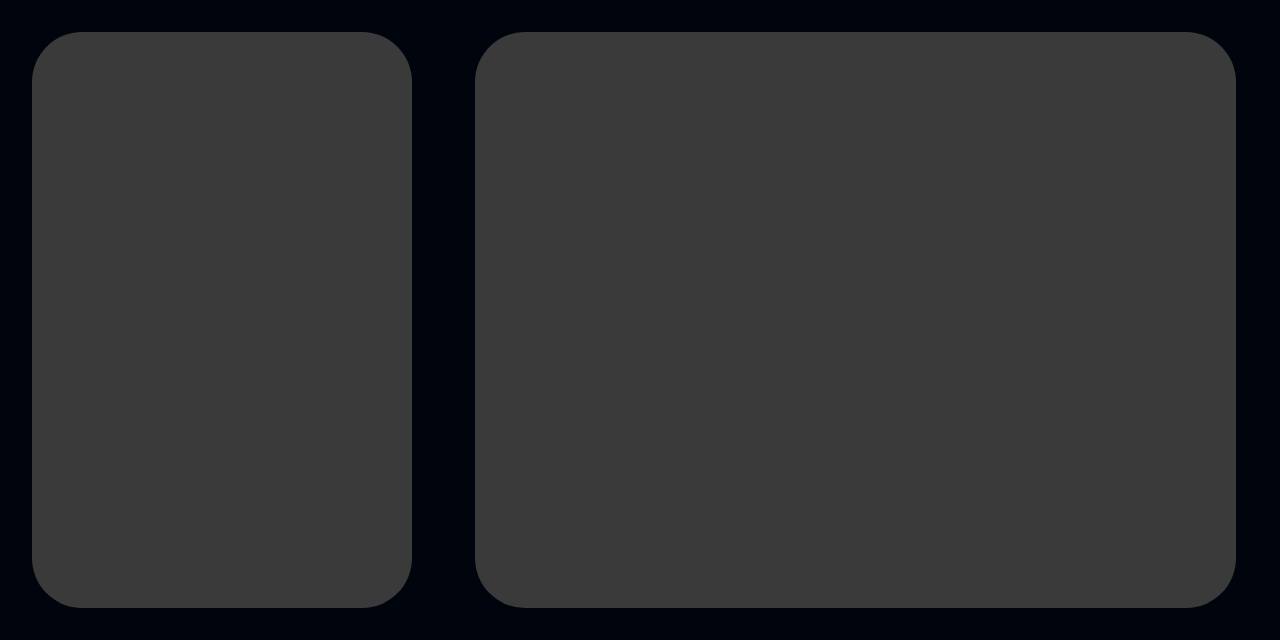
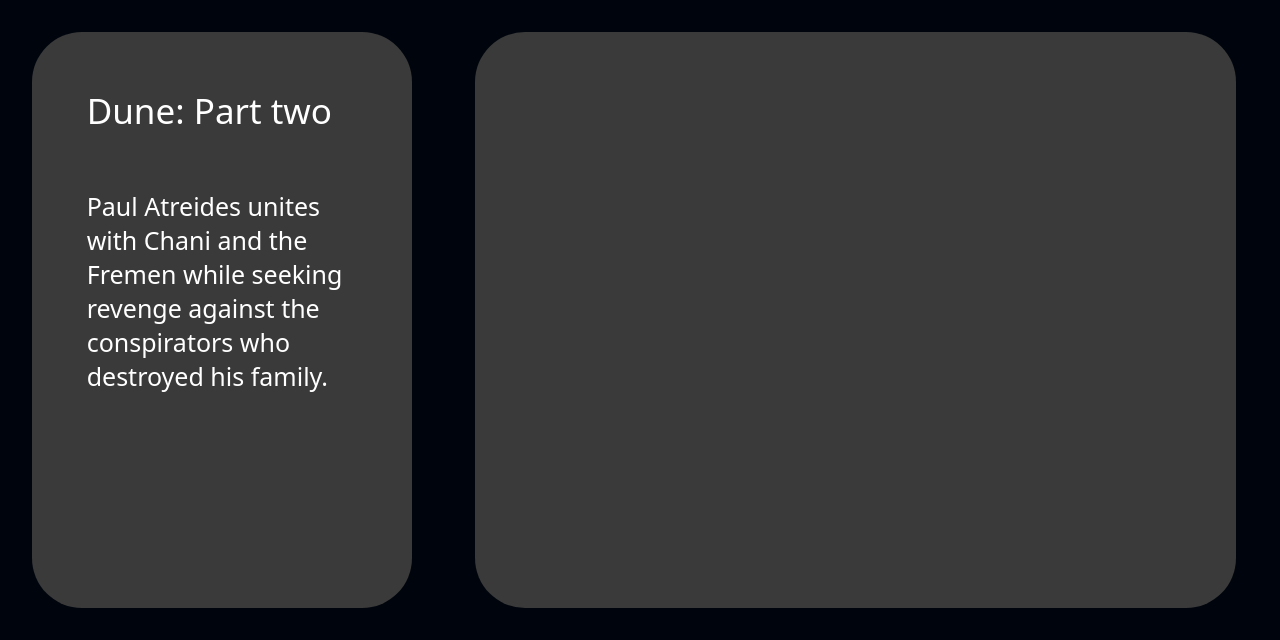
Before and after one commit to BertNK/WEBAPP1, a PHP site: page /movies/movie.php in a window 1280 px wide. Shown: the part 160-800 px from the top of the page. Run offline with PHP 8.4, Linux system fonts and the light colour scheme; the visitor is signed in with stand-in values (Sample User, id 1).

Commit message:
update
work done

```diff
--- a/css/main.css
+++ b/css/main.css
@@ -312,7 +312,9 @@
     height: 90%;
     background-color: #3a3a3a;
     border-radius: 50px;
-    justify-content: center;
+    justify-content: baseline;
+    flex-direction: column;
+    display: flex;
 }
 .movieblok2{
     width: 60%;
@@ -320,4 +322,17 @@
     background-color: #3a3a3a;
     border-radius: 50px;
 }
+.movietitletekst{
+    font-size: 35px;
+    color: white;
+    background: none;
+    padding: 55px;
+}
+.moviedescriptiontekst{
+    font-size: 25px;
+    color: white;
+    background: none;
+    margin-left: 55px;
+    width: 75%;
+}
 /* Footer */
--- a/movies/movie.php
+++ b/movies/movie.php
@@ -27,7 +27,8 @@
     <!-- Body -->
     <div class="moviecontainer">
         <div class="movieblok1">
-
+            <a class="movietitletekst">Dune: Part two</a>
+            <a class="moviedescriptiontekst">Paul Atreides unites with Chani and the Fremen while seeking revenge against the conspirators who destroyed his family.</a>
         </div>
         <div class="movieblok2">
 
```
Also changed, not shown: index.php (+18 -2 lines), pages/com.php (added, +20 -0 lines).
